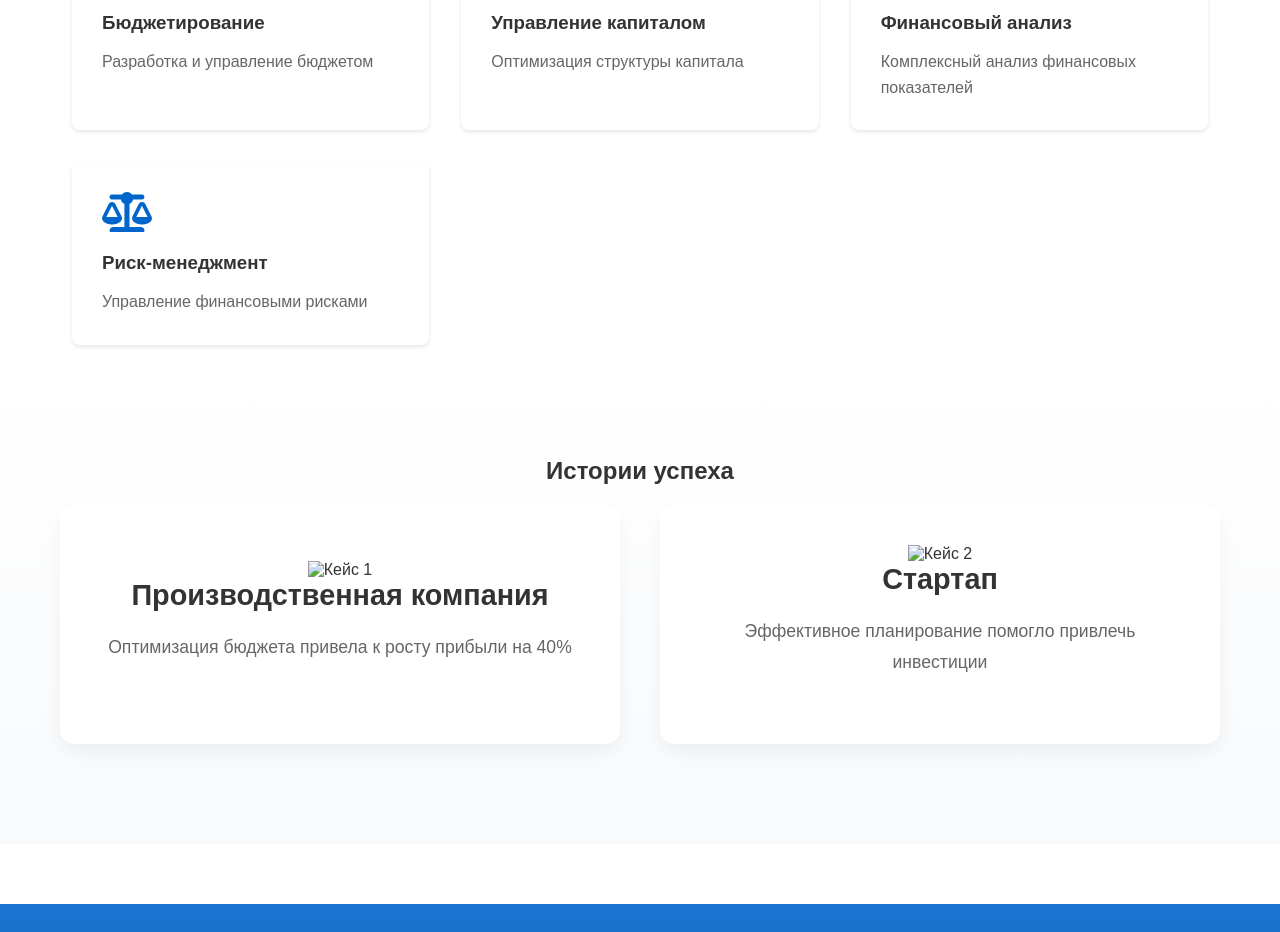
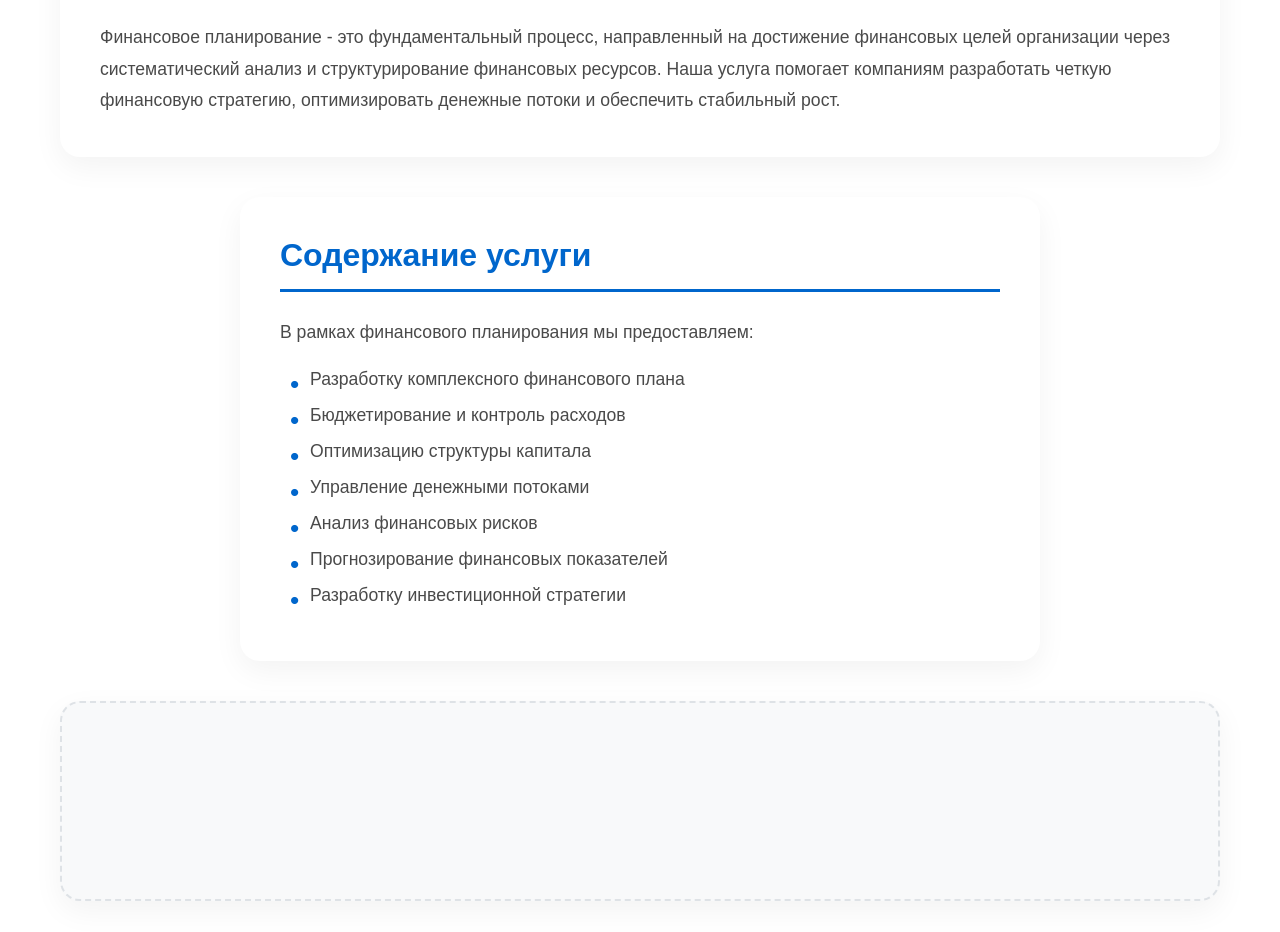
Before and after one commit to DanilaSuvorov/constructor, a plain HTML site: page finance/financial-planning.html in a window 1280 px wide. Shown: the part 553-1485 px from the top of the page. Drawn offline with Linux system fonts and the light colour scheme.

Commit message:
structure

```diff
--- a/finance/financial-planning.html
+++ b/finance/financial-planning.html
@@ -6,6 +6,59 @@
     <title>Финансовое планирование - Consulting Co.</title>
     <link rel="stylesheet" href="https://cdnjs.cloudflare.com/ajax/libs/font-awesome/6.0.0/css/all.min.css">
     <link rel="stylesheet" href="../style.css">
+    <style>
+        .content-wrapper {
+            max-width: 1200px;
+            margin: 0 auto;
+            padding: 40px 20px;
+        }
+        .service-purpose, .service-content, .empty-block {
+            background: #ffffff;
+            border-radius: 20px;
+            margin-bottom: 40px;
+            padding: 40px;
+            box-shadow: 0 10px 30px rgba(0, 0, 0, 0.05);
+            transition: all 0.3s ease;
+        }
+        .service-purpose h2, .service-content h2 {
+            color: #0066cc;
+            font-size: 2rem;
+            margin-bottom: 25px;
+            padding-bottom: 15px;
+            border-bottom: 3px solid #0066cc;
+        }
+        .service-purpose p, .service-content p {
+            font-size: 1.1rem;
+            line-height: 1.8;
+            color: #4a4a4a;
+        }
+        .service-content ul {
+            list-style: none;
+            padding: 0;
+        }
+        .service-content ul li {
+            padding-left: 30px;
+            margin-bottom: 15px;
+            font-size: 1.1rem;
+            color: #4a4a4a;
+            position: relative;
+        }
+        .service-content ul li::before {
+            content: '•';
+            color: #0066cc;
+            position: absolute;
+            left: 10px;
+            font-size: 1.5em;
+        }
+        .empty-block {
+            min-height: 200px;
+            background: #f8f9fa;
+            border: 2px dashed #dee2e6;
+            display: flex;
+            align-items: center;
+            justify-content: center;
+        }
+    </style>
 </head>
 <body>
     <header>
@@ -66,59 +119,30 @@
             </div>
         </section>
 
-        <section class="service-details">
-            <h2>Наши услуги по финансовому планированию</h2>
+        <div class="content-wrapper">
+            <section class="service-purpose">
+                <h2>Назначение услуги</h2>
+                <p>Финансовое планирование - это фундаментальный процесс, направленный на достижение финансовых целей организации через систематический анализ и структурирование финансовых ресурсов. Наша услуга помогает компаниям разработать четкую финансовую стратегию, оптимизировать денежные потоки и обеспечить стабильный рост.</p>
+            </section>
 
-            <div class="service-grid">
-                <div class="service-card">
-                    <i class="fas fa-chart-line"></i>
-                    <h3>Бюджетирование</h3>
-                    <p>Разработка и управление бюджетом</p>
-                </div>
+            <section class="service-content">
+                <h2>Содержание услуги</h2>
+                <p>В рамках финансового планирования мы предоставляем:</p>
+                <ul>
+                    <li>Разработку комплексного финансового плана</li>
+                    <li>Бюджетирование и контроль расходов</li>
+                    <li>Оптимизацию структуры капитала</li>
+                    <li>Управление денежными потоками</li>
+                    <li>Анализ финансовых рисков</li>
+                    <li>Прогнозирование финансовых показателей</li>
+                    <li>Разработку инвестиционной стратегии</li>
+                </ul>
+            </section>
 
-                <div class="service-card">
-                    <i class="fas fa-coins"></i>
-                    <h3>Управление капиталом</h3>
-                    <p>Оптимизация структуры капитала</p>
-                </div>
-
-                <div class="service-card">
-                    <i class="fas fa-calculator"></i>
-                    <h3>Финансовый анализ</h3>
-                    <p>Комплексный анализ финансовых показателей</p>
-                </div>
-
-                <div class="service-card">
-                    <i class="fas fa-balance-scale"></i>
-                    <h3>Риск-менеджмент</h3>
-                    <p>Управление финансовыми рисками</p>
-                </div>
-            </div>
-        </section>
-
-        <section class="case-studies">
-            <h2>Истории успеха</h2>
-            <div class="case-study-grid">
-                <div class="case-study-card">
-                    <img src="../images/case-study-1.jpg" alt="Кейс 1">
-                    <h3>Производственная компания</h3>
-                    <p>Оптимизация бюджета привела к росту прибыли на 40%</p>
-                </div>
-                <div class="case-study-card">
-                    <img src="../images/case-study-2.jpg" alt="Кейс 2">
-                    <h3>Стартап</h3>
-                    <p>Эффективное планирование помогло привлечь инвестиции</p>
-                </div>
-            </div>
-        </section>
-
-        <section class="cta-section">
-            <div class="cta-content">
-                <h2>Готовы улучшить ваше финансовое планирование?</h2>
-                <p>Давайте обсудим вашу стратегию</p>
-                <button class="cta-button">Получить консультацию</button>
-            </div>
-        </section>
+            <section class="empty-block">
+                <!-- Пустой блок для будущего контента -->
+            </section>
+        </div>
     </main>
 
     <footer>
```
Also changed, not shown: index.html (+0 -8 lines), style.css (line endings or trailing spaces).
